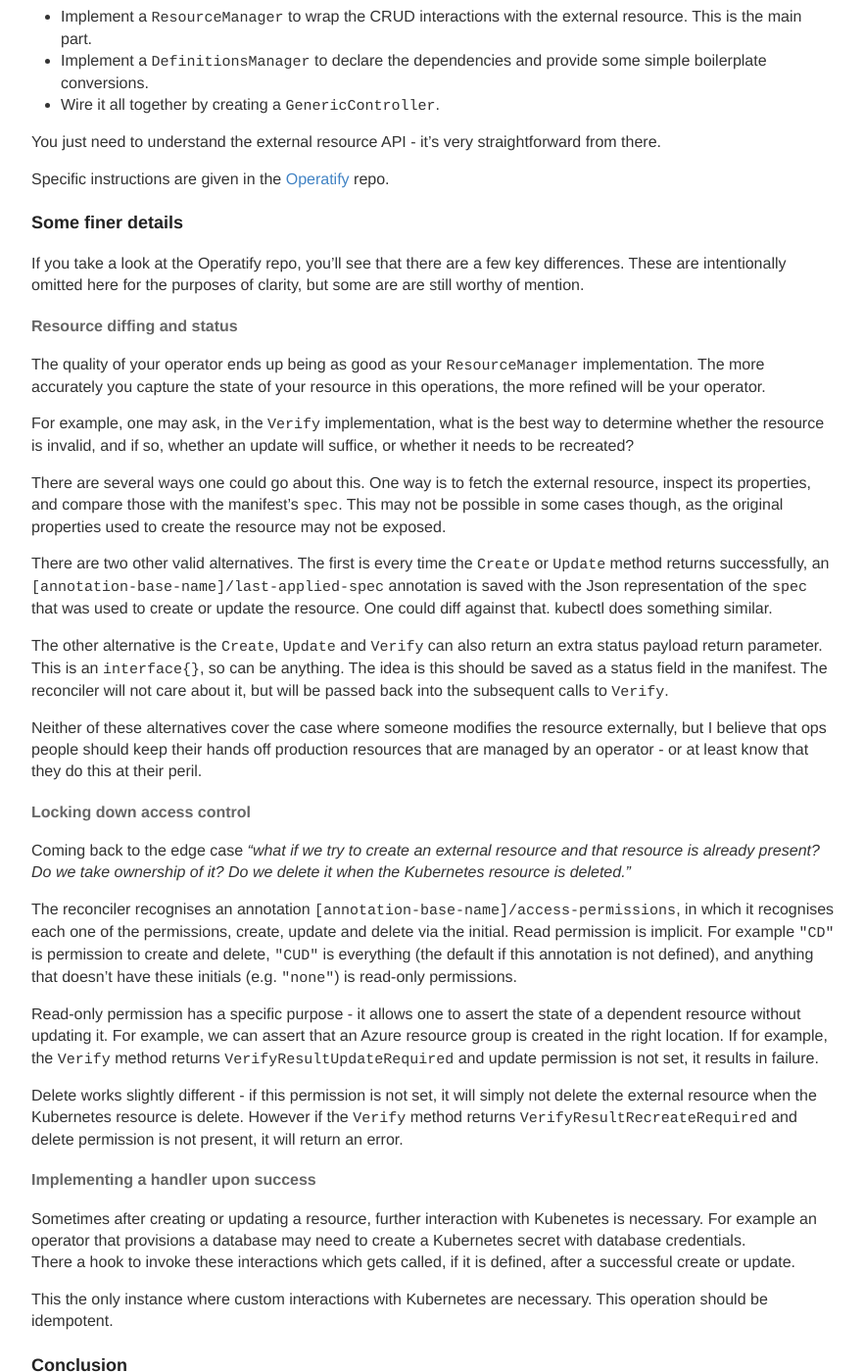
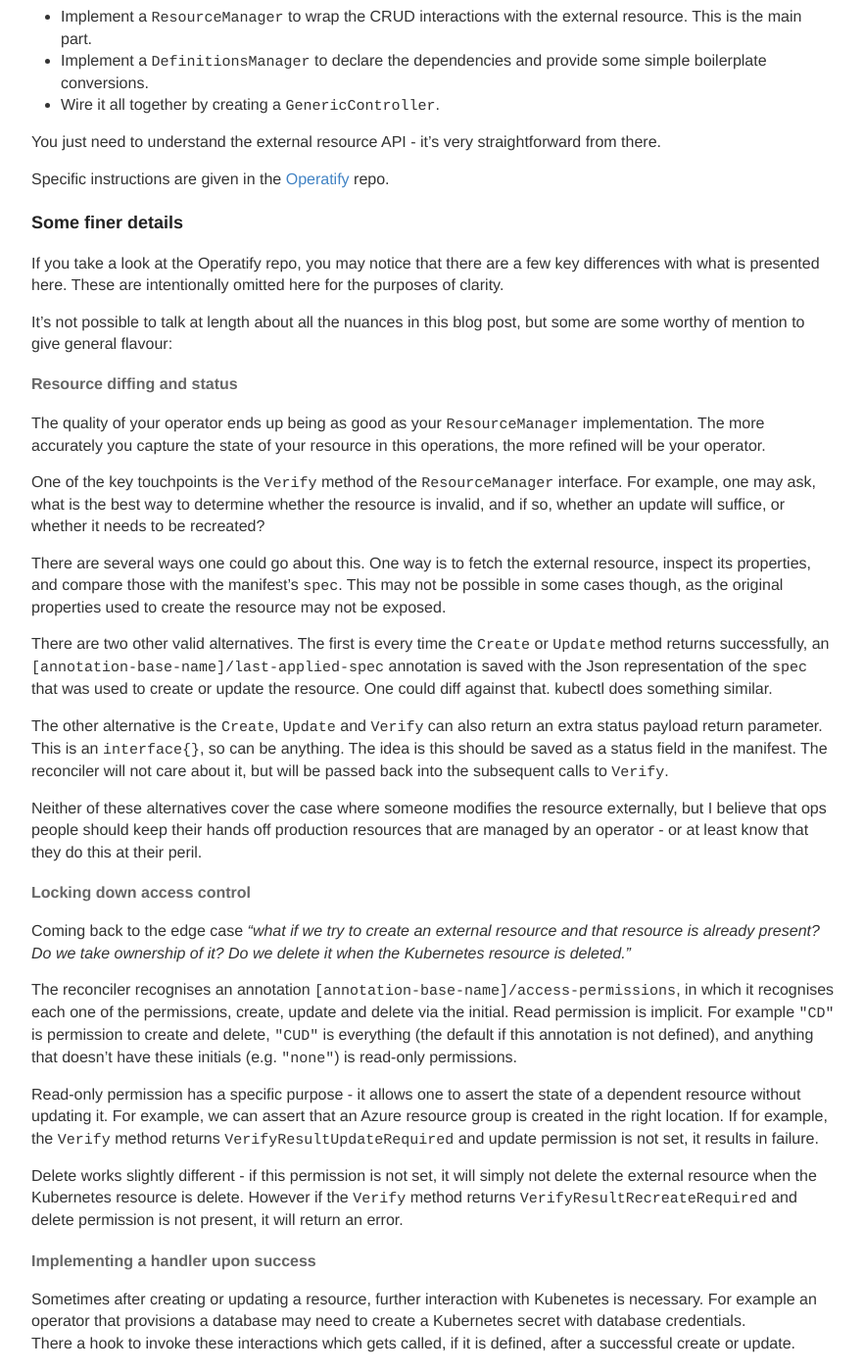
Before and after one commit to szoio/szoio.github.io, a Jekyll site: the page built from _posts/2019-11-15-kubernetes-operators.md, in a window 1280 px wide and 1400 px high, scrolled down 9726 px. Shown: the whole window at 98% size, without its empty margins (198-1080 px from the left). Built offline with Jekyll 4.4.1, drawn with Linux system fonts in a browser that asks for light colours; comment, search, counter and statistics services are not loaded; some of the changed text lies outside the part shown.

Commit message:
slight edits

```diff
--- a/_posts/2019-11-15-kubernetes-operators.md
+++ b/_posts/2019-11-15-kubernetes-operators.md
@@ -389,15 +389,18 @@ Specific instructions are given in the [Operatify](https://github.com/operatify/
 
 ### Some finer details
 
-If you take a look at the Operatify repo, you'll see that there are a few key differences.
-These are intentionally omitted here for the purposes of clarity, but some are are still worthy of mention.
+If you take a look at the Operatify repo, you may notice that there are a few key differences with what is presented here.
+These are intentionally omitted here for the purposes of clarity.
+
+It's not possible to talk at length about all the nuances in this blog post, but some are some worthy of mention to give general flavour:
 
 #### Resource diffing and status
 
 The quality of your operator ends up being as good as your `ResourceManager` implementation.
 The more accurately you capture the state of your resource in this operations, the more refined will be your operator.
 
-For example, one may ask, in the `Verify` implementation, what is the best way to determine whether the resource is invalid,
+One of the key touchpoints is the `Verify` method of the `ResourceManager` interface. For example,
+one may ask, what is the best way to determine whether the resource is invalid,
 and if so, whether an update will suffice, or whether it needs to be recreated?
 
 There are several ways one could go about this.
@@ -443,7 +446,8 @@ This the only instance where custom interactions with Kubernetes are necessary.
 Operators provide a very useful mechanism for extending Kubernetes,
 and really help to unlock the full potential of Kubernetes as a end-to-end infrastructure management platform.
 
-However they are not that easy to implement well.
-Hopefully some of the suggestions offered here may make it easier and help to avoid some of the pitfalls.
+However they are not all that easy to implement well.
+Hopefully some of the suggestions offered here may make it easier and help to avoid some of the potential pitfalls.
+
 The [Operatify](https://github.com/operatify/operatify) project may of particular interest to you
 if you are looking to implement an operator for CRUD-managed infrastructure resources.
```
Also changed, not shown: other parts of _posts/2019-11-15-kubernetes-operators.md (+1 -1 lines).
